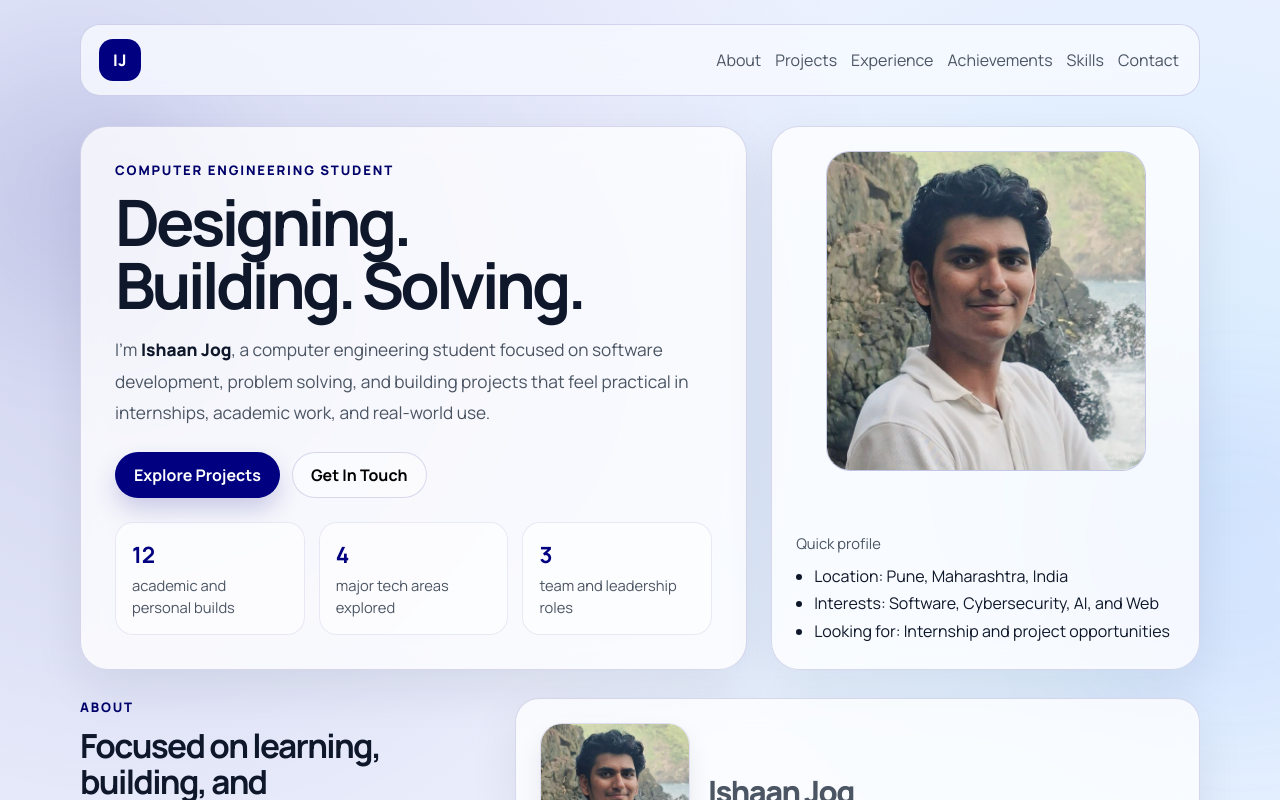
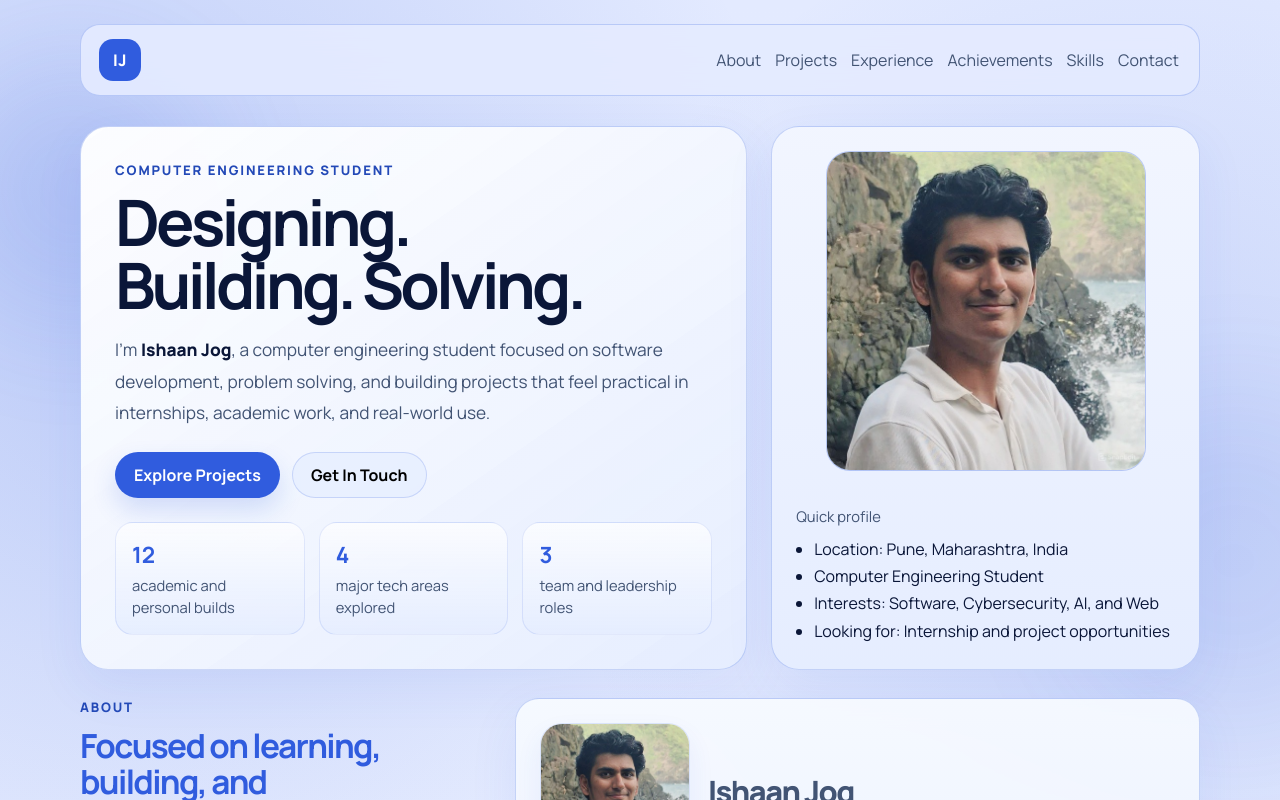
Before and after one commit to Ishaan-Jog/ishaans-portfolio, a React (Vite) app: page / in a window 1280 px wide. Shown: the top 800 px of the page. Built offline with nearby package versions, Linux system fonts and the light colour scheme.

Commit message:
Change UI color

```diff
--- a/src/App.jsx
+++ b/src/App.jsx
@@ -240,6 +240,7 @@ function App() {
                 <p className="card-label">Quick profile</p>
                 <ul>
                   <li>Location: Pune, Maharashtra, India</li>
+                  <li>Computer Engineering Student</li>
                   <li>Interests: Software, Cybersecurity, AI, and Web</li>
                   <li>Looking for: Internship and project opportunities</li>
                 </ul>
--- a/src/styles.css
+++ b/src/styles.css
@@ -1,14 +1,15 @@
 :root {
-  --bg: #eef2ff;
-  --bg-soft: #f7f9ff;
-  --text: #0f172a;
-  --muted: #4b5563;
-  --card: rgba(255, 255, 255, 0.76);
-  --border: rgba(0, 0, 128, 0.14);
-  --shadow: 0 18px 50px rgba(15, 23, 42, 0.08);
-  --accent: #000080;
-  --accent-soft: rgba(0, 0, 128, 0.1);
-  --accent-strong: #00006a;
+  --bg: #e3eaff;
+  --bg-soft: #f2f5ff;
+  --text: #0a1638;
+  --muted: #425474;
+  --card: rgba(247, 250, 255, 0.88);
+  --card-strong: rgba(229, 237, 255, 0.94);
+  --border: rgba(48, 92, 222, 0.24);
+  --shadow: 0 18px 50px rgba(48, 92, 222, 0.08);
+  --accent: #305cde;
+  --accent-soft: rgba(48, 92, 222, 0.14);
+  --accent-strong: #2349b7;
 }
 
 * {
@@ -24,9 +25,9 @@ body {
   font-family: "Manrope", ui-sans-serif, system-ui, -apple-system, BlinkMacSystemFont, "Segoe UI", sans-serif;
   color: var(--text);
   background:
-    radial-gradient(circle at 10% 10%, rgba(0, 0, 128, 0.12), transparent 25%),
-    radial-gradient(circle at 90% 15%, rgba(56, 189, 248, 0.14), transparent 22%),
-    radial-gradient(circle at 85% 85%, rgba(0, 0, 128, 0.08), transparent 28%),
+    radial-gradient(circle at 10% 10%, rgba(48, 92, 222, 0.22), transparent 22%),
+    radial-gradient(circle at 90% 15%, rgba(48, 92, 222, 0.16), transparent 20%),
+    radial-gradient(circle at 85% 85%, rgba(96, 131, 255, 0.12), transparent 26%),
     linear-gradient(180deg, var(--bg), var(--bg-soft));
   min-height: 100vh;
 }
@@ -54,7 +55,7 @@ a {
   height: 260px;
   top: 8%;
   left: -60px;
-  background: rgba(0, 0, 128, 0.16);
+  background: rgba(48, 92, 222, 0.28);
 }
 
 .bg-orb-b {
@@ -62,7 +63,7 @@ a {
   height: 320px;
   right: -100px;
   bottom: 8%;
-  background: rgba(99, 102, 241, 0.12);
+  background: rgba(48, 92, 222, 0.18);
   animation-delay: -6s;
 }
 
@@ -85,7 +86,7 @@ a {
   margin-bottom: 30px;
   border: 1px solid var(--border);
   border-radius: 20px;
-  background: rgba(247, 249, 255, 0.82);
+  background: rgba(228, 235, 255, 0.92);
   backdrop-filter: blur(14px);
 }
 
@@ -164,6 +165,12 @@ a {
 }
 
 .hero-copy {
+  background:
+    linear-gradient(145deg, rgba(255, 255, 255, 0.85), rgba(229, 237, 255, 0.96)),
+    var(--card);
+}
+
+.hero-copy {
   border-radius: 28px;
   padding: 34px;
 }
@@ -232,12 +239,12 @@ h1 {
 .button.primary {
   background: var(--accent);
   color: white;
-  box-shadow: 0 12px 24px rgba(0, 0, 128, 0.18);
+  box-shadow: 0 12px 24px rgba(48, 92, 222, 0.18);
 }
 
 .button.secondary {
-  border-color: var(--border);
-  background: rgba(255, 255, 255, 0.42);
+  border-color: rgba(48, 92, 222, 0.18);
+  background: rgba(229, 237, 255, 0.72);
 }
 
 .stats {
@@ -249,8 +256,8 @@ h1 {
 .stats div {
   padding: 16px;
   border-radius: 18px;
-  background: rgba(255, 255, 255, 0.55);
-  border: 1px solid rgba(0, 0, 128, 0.08);
+  background: linear-gradient(180deg, rgba(255, 255, 255, 0.76), rgba(229, 237, 255, 0.88));
+  border: 1px solid rgba(48, 92, 222, 0.12);
 }
 
 .stats strong {
@@ -271,6 +278,9 @@ h1 {
   display: flex;
   flex-direction: column;
   justify-content: space-between;
+  background:
+    linear-gradient(180deg, rgba(241, 245, 255, 0.95), rgba(228, 236, 255, 0.95)),
+    var(--card);
 }
 
 .portrait {
@@ -282,9 +292,9 @@ h1 {
   border-radius: 24px;
   overflow: hidden;
   background:
-    linear-gradient(135deg, rgba(0, 0, 128, 0.12), rgba(7, 47, 126, 0.08)),
-    radial-gradient(circle at top, rgba(255, 255, 255, 0.2), transparent 55%);
-  border: 1px solid rgba(0, 0, 128, 0.12);
+    linear-gradient(135deg, rgba(48, 92, 222, 0.18), rgba(35, 73, 183, 0.12)),
+    radial-gradient(circle at top, rgba(255, 255, 255, 0.22), transparent 55%);
+  border: 1px solid rgba(48, 92, 222, 0.16);
 }
 
 .portrait img {
@@ -303,9 +313,9 @@ h1 {
   border-radius: 22px;
   overflow: hidden;
   margin-bottom: 18px;
-  border: 1px solid rgba(0, 0, 128, 0.12);
-  box-shadow: 0 12px 26px rgba(15, 23, 42, 0.08);
-  background: rgba(255, 255, 255, 0.5);
+  border: 1px solid rgba(48, 92, 222, 0.16);
+  box-shadow: 0 12px 26px rgba(48, 92, 222, 0.08);
+  background: rgba(255, 255, 255, 0.62);
 }
 
 .about-portrait img {
@@ -381,6 +391,7 @@ h1 {
 .panel {
   border-radius: 24px;
   padding: 24px;
+  background: linear-gradient(180deg, rgba(248, 251, 255, 0.9), rgba(229, 237, 255, 0.9));
 }
 
 .panel p,
@@ -406,11 +417,12 @@ h1 {
   transition: transform 180ms ease, border-color 180ms ease;
   display: flex;
   flex-direction: column;
+  background: linear-gradient(180deg, rgba(248, 251, 255, 0.92), rgba(229, 237, 255, 0.88));
 }
 
 .project-card:hover {
   transform: translateY(-3px);
-  border-color: rgba(0, 0, 128, 0.24);
+  border-color: rgba(48, 92, 222, 0.34);
 }
 
 .project-card ul {
@@ -425,7 +437,7 @@ h1 {
   gap: 10px;
   padding: 10px 14px;
   border-radius: 999px;
-  background: rgba(0, 0, 128, 0.08);
+  background: rgba(48, 92, 222, 0.12);
   color: var(--accent);
   font-weight: 800;
   font-size: 0.92rem;
@@ -434,8 +446,8 @@ h1 {
 
 .project-link:hover {
   transform: translateY(-1px);
-  background: rgba(0, 0, 128, 0.12);
-  box-shadow: 0 10px 20px rgba(0, 0, 128, 0.12);
+  background: rgba(48, 92, 222, 0.18);
+  box-shadow: 0 10px 20px rgba(48, 92, 222, 0.12);
 }
 
 .project-link-arrow {
@@ -459,7 +471,7 @@ h1 {
   display: inline-block;
   padding: 6px 10px;
   border-radius: 999px;
-  background: var(--accent-soft);
+  background: rgba(48, 92, 222, 0.12);
   color: var(--accent);
   font-size: 0.8rem;
   font-weight: 800;
@@ -477,7 +489,7 @@ h1 {
   grid-template-columns: 72px 1fr;
   gap: 18px;
   padding-bottom: 16px;
-  border-bottom: 1px solid rgba(0, 0, 128, 0.08);
+  border-bottom: 1px solid rgba(48, 92, 222, 0.08);
 }
 
 .timeline-item:last-child {
@@ -499,8 +511,8 @@ h1 {
 .skills span {
   padding: 10px 14px;
   border-radius: 999px;
-  background: rgba(255, 255, 255, 0.6);
-  border: 1px solid rgba(0, 0, 128, 0.08);
+  background: linear-gradient(180deg, rgba(255, 255, 255, 0.82), rgba(229, 237, 255, 0.9));
+  border: 1px solid rgba(48, 92, 222, 0.12);
   color: var(--text);
   transition: transform 180ms ease, background 180ms ease;
 }
@@ -527,16 +539,16 @@ h1 {
   gap: 10px;
   padding: 12px 16px;
   border-radius: 999px;
-  border: 1px solid rgba(0, 0, 128, 0.12);
-  background: rgba(255, 255, 255, 0.66);
-  box-shadow: 0 10px 24px rgba(15, 23, 42, 0.06);
+  border: 1px solid rgba(48, 92, 222, 0.12);
+  background: linear-gradient(180deg, rgba(255, 255, 255, 0.86), rgba(229, 237, 255, 0.92));
+  box-shadow: 0 10px 24px rgba(48, 92, 222, 0.06);
   transition: transform 180ms ease, background 180ms ease, border-color 180ms ease;
 }
 
 .social-button:hover {
   transform: translateY(-2px);
-  background: rgba(0, 0, 128, 0.06);
-  border-color: rgba(0, 0, 128, 0.2);
+  background: rgba(48, 92, 222, 0.06);
+  border-color: rgba(48, 92, 222, 0.2);
 }
 
 .social-icon {
@@ -573,6 +585,15 @@ h1 {
 .reveal.visible {
   opacity: 1;
   transform: translateY(0);
+}
+
+.section-title h2,
+.about-name,
+.stats strong,
+.about-role,
+.timeline-item span,
+.achievement-year {
+  color: var(--accent);
 }
 
 @keyframes drift {
```
Also changed, not shown: 1 other file (tests, documents, lock files or other folders).
